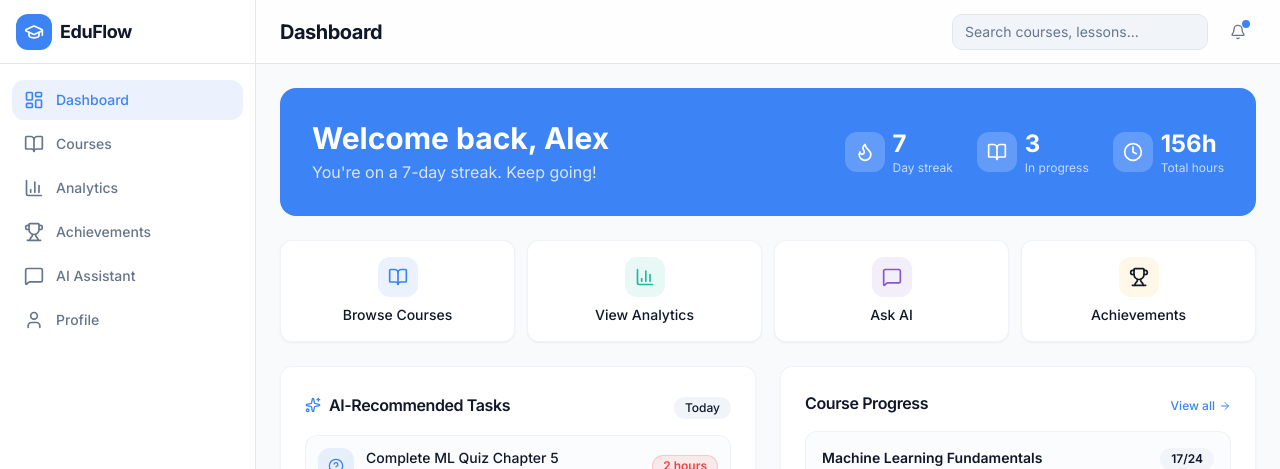
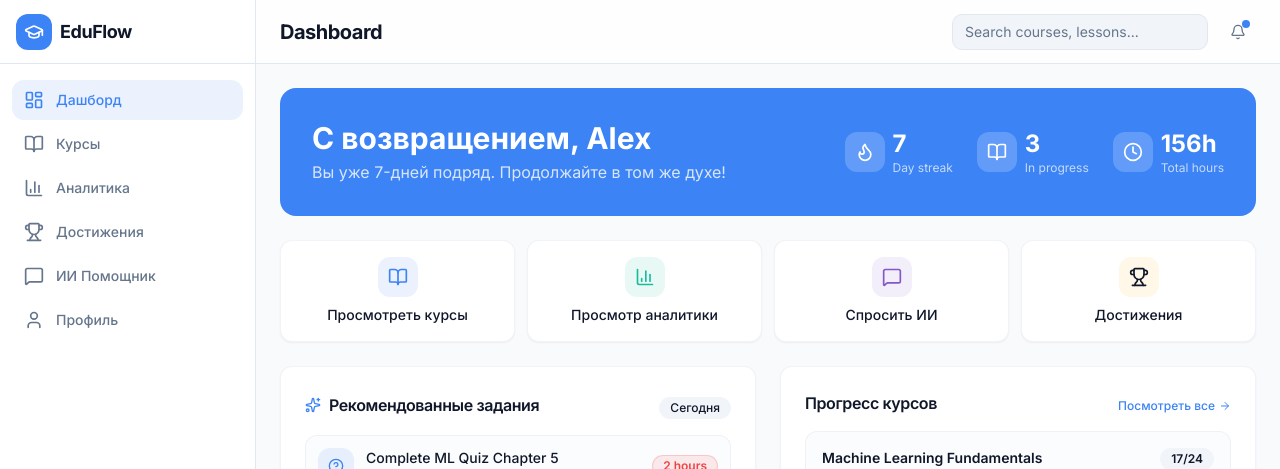
Before and after one commit to code-hamster-09/hackathon_2026, a Next.js app: page /dashboard in a window 1280 px wide. Shown: the top 469 px of the page. Built offline with nearby package versions, Linux system fonts and the light colour scheme; no server answers.

Commit message:
ru local

```diff
--- a/app/(dashboard)/analytics/page.tsx
+++ b/app/(dashboard)/analytics/page.tsx
@@ -25,28 +25,28 @@ import { TrendingUp, BookOpen, Clock, Target } from "lucide-react"
 
 const statCards = [
   {
-    label: "Courses Completed",
+    label: "Курсов выполнено",
     value: "8",
     change: "+2 this month",
     icon: BookOpen,
     color: "bg-primary/10 text-primary",
   },
   {
-    label: "Total Study Hours",
+    label: "Общее время обучения",
     value: "156h",
     change: "+18h this week",
     icon: Clock,
     color: "bg-accent/10 text-accent",
   },
   {
-    label: "Avg. Score",
+    label: "Средний балл",
     value: "88%",
     change: "+3% improvement",
     icon: Target,
     color: "bg-chart-3/10 text-chart-3",
   },
   {
-    label: "Completion Rate",
+    label: "Скорость выполнения",
     value: "92%",
     change: "Top 5% of learners",
     icon: TrendingUp,
--- a/app/(dashboard)/assistant/AssistantClient.tsx
+++ b/app/(dashboard)/assistant/AssistantClient.tsx
@@ -349,7 +349,7 @@ export default function AssistantClient() {
           className="absolute inset-0 overflow-y-auto overflow-x-hidden p-4 pb-4 sm:p-6 sm:pb-4"
           style={{ paddingBottom: "max(1rem, 10rem)" }}
         >
-          <div className="mx-auto w-full max-w-3xl space-y-6">
+          <div className="mx-auto w-full space-y-6">
             {messages.map((message: any, idx: number) => {
               const isLast = idx === messages.length - 1;
               const content = String(message.content ?? "");
@@ -404,8 +404,8 @@ export default function AssistantClient() {
         </div>
 
         {/* Нижняя панель: всегда внизу экрана, не скроллится */}
-        <div className="absolute bottom-0 left-0 right-0 z-10 border-t border-border/60 bg-background/95 p-4 pt-2 backdrop-blur sm:p-6">
-          <div className="mx-auto max-w-3xl">
+        <div className="absolute bottom-0 left-0 right-0 z-10 border-t border-border/60 bg-background/95 p-4 backdrop-blur sm:p-6">
+          <div className="mx-auto">
             <form onSubmit={handleSubmit} className="flex gap-3">
               <div className="relative flex flex-1 items-center rounded-2xl border border-input bg-card/80 shadow-sm pl-2">
                 {/* <Sparkles className="pointer-events-none ml-3 h-4 w-4 shrink-0 text-primary/60 mr-2" /> */}
--- a/components/app-sidebar.tsx
+++ b/components/app-sidebar.tsx
@@ -18,12 +18,12 @@ import { useProfile } from "@/lib/profile-context";
 import { currentUser } from "@/lib/mock-data";
 
 const navItems = [
-  { href: "/dashboard", label: "Dashboard", icon: LayoutDashboard },
-  { href: "/courses", label: "Courses", icon: BookOpen },
-  { href: "/analytics", label: "Analytics", icon: BarChart3 },
-  { href: "/gamification", label: "Achievements", icon: Trophy },
-  { href: "/assistant", label: "AI Assistant", icon: MessageSquare },
-  { href: "/profile", label: "Profile", icon: User },
+  { href: "/dashboard", label: "Дашборд", icon: LayoutDashboard },
+  { href: "/courses", label: "Курсы", icon: BookOpen },
+  { href: "/analytics", label: "Аналитика", icon: BarChart3 },
+  { href: "/gamification", label: "Достижения", icon: Trophy },
+  { href: "/assistant", label: "ИИ Помощник", icon: MessageSquare },
+  { href: "/profile", label: "Профиль", icon: User },
 ];
 
 export function AppSidebar() {
--- a/components/dashboard/daily-tasks.tsx
+++ b/components/dashboard/daily-tasks.tsx
@@ -26,9 +26,9 @@ export function DailyTasks() {
       <CardHeader className="flex flex-row items-center justify-between pb-4">
         <CardTitle className="flex items-center gap-2 text-base font-semibold text-foreground">
           <Sparkles className="h-4 w-4 text-primary" />
-          AI-Recommended Tasks
+          Рекомендованные задания
         </CardTitle>
-        <Badge variant="secondary" className="text-xs font-medium">Today</Badge>
+        <Badge variant="secondary" className="text-xs font-medium">Сегодня</Badge>
       </CardHeader>
       <CardContent className="flex flex-col gap-3">
         {dailyTasks.map((task) => {
--- a/components/dashboard/greeting-card.tsx
+++ b/components/dashboard/greeting-card.tsx
@@ -12,10 +12,10 @@ export function GreetingCard() {
       <div className="flex flex-col gap-4 lg:flex-row lg:items-center lg:justify-between">
         <div>
           <h2 className="text-xl font-bold sm:text-2xl lg:text-3xl">
-            Welcome back, {firstNameDisplay}
+          С возвращением, {firstNameDisplay}
           </h2>
           <p className="mt-1 text-primary-foreground/80">
-            {"You're"} on a {currentUser.streak}-day streak. Keep going!
+          Вы уже {currentUser.streak}-дней подряд. Продолжайте в том же духе!
           </p>
         </div>
         <div className="flex flex-wrap gap-4 sm:gap-6">
--- a/components/dashboard/progress-overview.tsx
+++ b/components/dashboard/progress-overview.tsx
@@ -11,9 +11,9 @@ export function ProgressOverview() {
   return (
     <Card className="border-border/50">
       <CardHeader className="flex flex-row items-center justify-between pb-4">
-        <CardTitle className="text-base font-semibold text-foreground">Course Progress</CardTitle>
+        <CardTitle className="text-base font-semibold text-foreground">Прогресс курсов</CardTitle>
         <Link href="/courses" className="flex items-center gap-1 text-xs font-medium text-primary hover:underline">
-          View all <ArrowRight className="h-3 w-3" />
+          Посмотреть все <ArrowRight className="h-3 w-3" />
         </Link>
       </CardHeader>
       <CardContent className="flex flex-col gap-4">
--- a/components/dashboard/quick-actions.tsx
+++ b/components/dashboard/quick-actions.tsx
@@ -3,10 +3,10 @@ import { Card, CardContent } from "@/components/ui/card"
 import { BookOpen, BarChart3, MessageSquare, Trophy } from "lucide-react"
 
 const actions = [
-  { href: "/courses", label: "Browse Courses", icon: BookOpen, color: "bg-primary/10 text-primary" },
-  { href: "/analytics", label: "View Analytics", icon: BarChart3, color: "bg-accent/10 text-accent" },
-  { href: "/assistant", label: "Ask AI", icon: MessageSquare, color: "bg-chart-3/10 text-chart-3" },
-  { href: "/gamification", label: "Achievements", icon: Trophy, color: "bg-warning/10 text-warning-foreground" },
+  { href: "/courses", label: "Просмотреть курсы", icon: BookOpen, color: "bg-primary/10 text-primary" },
+  { href: "/analytics", label: "Просмотр аналитики", icon: BarChart3, color: "bg-accent/10 text-accent" },
+  { href: "/assistant", label: "Спросить ИИ", icon: MessageSquare, color: "bg-chart-3/10 text-chart-3" },
+  { href: "/gamification", label: "Достижения", icon: Trophy, color: "bg-warning/10 text-warning-foreground" },
 ]
 
 export function QuickActions() {
```
